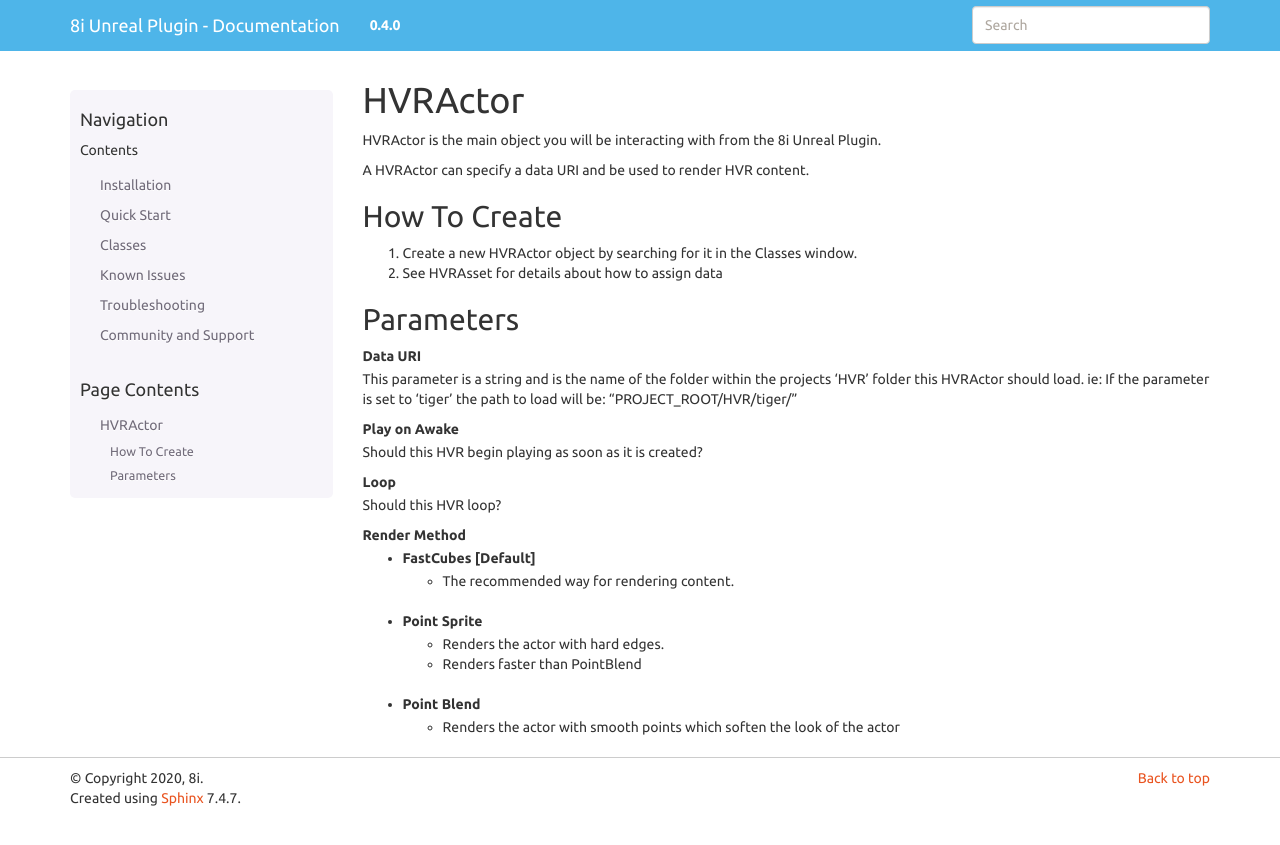
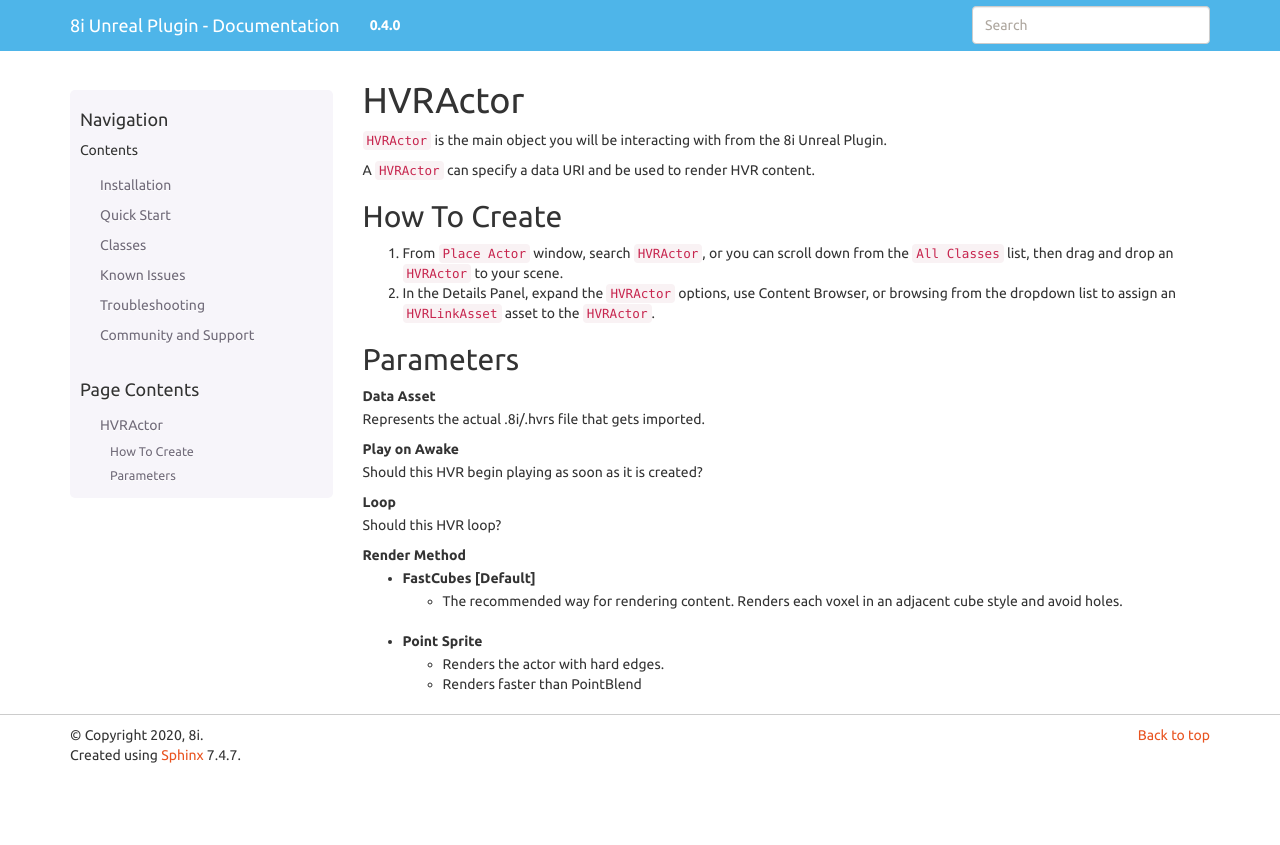
Before and after one commit to 8i/UnrealPlugin_Documentation_RTD, a Sphinx documentation site: the page built from docs/source/Classes/HVRActor.rst, in a window 1280 px wide. Shown: the top 845 px of the page. Built offline with Sphinx 7.4.7, drawn with Linux system fonts in a browser that asks for light colours; pages that are not in the unit, such as notebooks, are missing from menus.

Commit message:
Updated HVRActor, HVRSound and Known Issues page

```diff
--- a/docs/source/Classes/HVRActor.rst
+++ b/docs/source/Classes/HVRActor.rst
@@ -2,22 +2,21 @@
 HVRActor
 ============================================================
 
-HVRActor is the main object you will be interacting with from the 8i Unreal Plugin.
+``HVRActor`` is the main object you will be interacting with from the 8i Unreal Plugin.
 
-A HVRActor can specify a data URI and be used to render HVR content.
+A ``HVRActor`` can specify a data URI and be used to render HVR content.
 
 How To Create
 -------------
 
-1. Create a new HVRActor object by searching for it in the Classes window.
-2. See HVRAsset for details about how to assign data
+1. From ``Place Actor`` window, search ``HVRActor``, or you can scroll down from the ``All Classes`` list, then drag and drop an ``HVRActor`` to your scene.
+2. In the Details Panel, expand the ``HVRActor`` options, use Content Browser, or browsing from the dropdown list to assign an ``HVRLinkAsset`` asset to the ``HVRActor``.
 
 Parameters
 ----------
 
-**Data URI**
-    This parameter is a string and is the name of the folder within the projects 'HVR' folder this HVRActor should load.
-    ie: If the parameter is set to 'tiger' the path to load will be: "PROJECT_ROOT/HVR/tiger/"
+**Data Asset**
+    Represents the actual .8i/.hvrs file that gets imported.
 
 **Play on Awake**
     Should this HVR begin playing as soon as it is created?
@@ -27,9 +26,7 @@
 
 **Render Method**
     - FastCubes [Default]
-        - The recommended way for rendering content.
+        - The recommended way for rendering content. Renders each voxel in an adjacent cube style and avoid holes.
     - Point Sprite
         - Renders the actor with hard edges.
         - Renders faster than PointBlend
-    - Point Blend
-        - Renders the actor with smooth points which soften the look of the actor
--- a/docs/source/Known Issues.rst
+++ b/docs/source/Known Issues.rst
@@ -1,6 +1,11 @@
 ============
 Known Issues
 ============
+
+HVRSound goes out of sync
+------------------------------------------------------------
+
+There is a known issue where large jumps ( > 2 seconds ) in the ``HRActor``'s time can cause the audio to go out of sync.
 
 Undo/Redo
 ---------
```
Also changed, not shown: docs/source/Classes/HVRSound.rst (+5 -8 lines).
